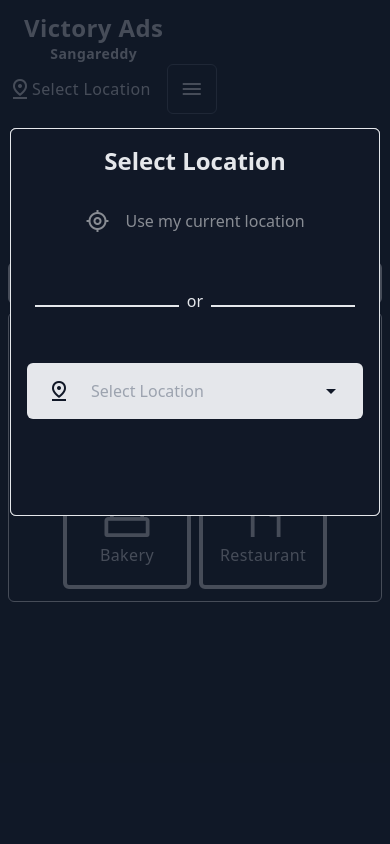
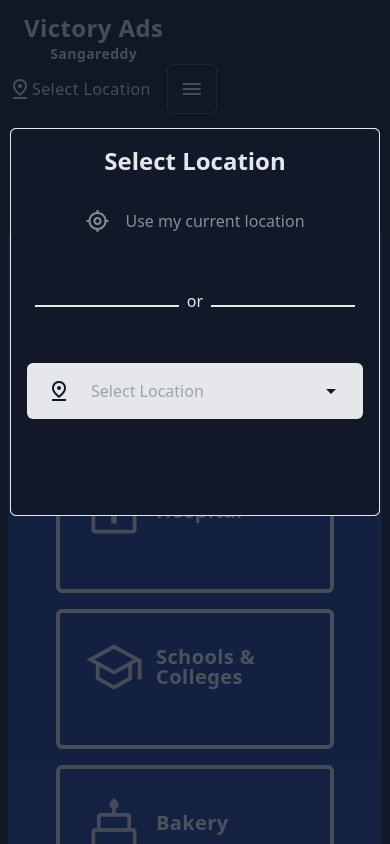
Before and after one commit to dasavarambharadwaj/victory-ads-ui, a Vue app: page /category-list in a window 390 px wide. Built offline with nearby package versions, Linux system fonts and the light colour scheme.

Commit message:
UI changes in categories and category list pages

```diff
--- a/src/assets/illustrations/announceIcon.vue
+++ b/src/assets/illustrations/announceIcon.vue
@@ -71,7 +71,7 @@
             style="isolation: isolate;"></rect>
         <rect x="171.57" y="166.72" width="63.25" height="3.87" fill="#7f1d1d" opacity="0.18"
             style="isolation: isolate;"></rect>
-        <ellipse cx="150.82" cy="246.31" rx="104.8" ry="12.77" fill="#7f1d1d" opacity="0.18"
+        <ellipse cx="150.82" cy="246.31" rx="104.8" ry="12.77" fill="#fbbf24" opacity="0.18"
             style="isolation: isolate;"></ellipse>
         <path
             d="M104.33,280c-.89.68-1.67,1.85-1.2,2.88s1.74,1.17,2.82,1.2A53.48,53.48,0,0,0,118.12,283a.55.55,0,0,0,.32-.14.52.52,0,0,0,.11-.36,55.26,55.26,0,0,0,.38-7.5c-2.2-.62-4.75.13-6.72,1.14C109.68,277.39,106.58,278.26,104.33,280Z"
--- a/src/pages/category/components/vCategoryList.vue
+++ b/src/pages/category/components/vCategoryList.vue
@@ -1,18 +1,18 @@
 <template>
     <div class="flex flex-wrap justify-center">
       <div tabindex="0" aria-label="card 1" v-for="(item,index) in list" :key="index" @click="BusinessSelected(item.id)"
-        class="focus:outline-none cursor-pointer lg:w-5/12 2xl:w-3/12 w-full border-4 border-gray-200 text-gray-200 m-2 bg-gray-900  p-6 shadow rounded">
+        class="focus:outline-none cursor-pointer lg:w-5/12 2xl:w-3/12 w-full border-4 border-gray-200 text-gray-200 m-2 bg-blue-900  p-6 shadow rounded-md">
         <div class="flex items-center border-b border-gray-200  pb-6">
           <span class="material-symbols-outlined text-6xl">{{item.icon}}</span>
           <div class="flex items-start justify-between w-full">
             <div class="pl-3 w-full">
-              <p tabindex="0" class="focus:outline-none text-xl font-medium leading-5 ">
+              <p tabindex="0" class="focus:outline-none text-xl font-bold text-white leading-5 ">
                 {{item.name}}</p>
             </div>
           </div>
         </div>
         <div class="px-2">
-          <p tabindex="0" class="text-sm leading-5 py-4 ">
+          <p tabindex="0" class="text-sm leading-5 text-gray-200 py-4 ">
             {{item.address}}
           </p>
         </div>
@@ -24,10 +24,10 @@ export default {
     name:"categoryList",
     props:{
         list:{
-            type:Array,
-            default() {
-                return [];
-            }
+          type:Array,
+          default() {
+            return [];
+          }
         }
     },
     methods:{
--- a/src/pages/category/index.vue
+++ b/src/pages/category/index.vue
@@ -1,13 +1,18 @@
 <template>
-  <div class="w-full container mx-auto">
-    <div class="flex lg:justify-between flex-col lg:flex-row items-center">
-      <div class="text-2xl text-center lg:text-left font-bold">Hospitals</div>
-      <v-input placeholder="Search Hospitals" prefixIcon="search" size="small" class=" lg:w-1/4 w-full mx-2"
-        v-model="categorySearchString"></v-input>
+  <div
+    class="max-w-screen-2xl mb-8 mt-24 px-8 grid gap-8 md:px-12 lg:px-16 xl:px-32 py-16 mx-auto bg-blue-900 text-gray-200 rounded-lg shadow-lg">
+    <div class="flex flex-col justify-between">
+      <div class="flex lg:justify-between flex-col lg:flex-row items-center">
+        <h2 class="text-4xl text-yellow-400 lg:text-5xl font-bold leading-tight mb-4">Hospitals</h2>
+        <v-input placeholder="Search Hospitals" prefixIcon="search" size="small" class=" lg:w-1/4 w-full mx-2"
+          v-model="categorySearchString"></v-input>
+      </div>
+      <div class="mt-8 text-center hidden lg:block">
+        <contact-us></contact-us>
+      </div>
     </div>
     <div class="rounded-md p-2  text-gray-200">
       <v-category-list @selected="BusinessSelected" :list="list"></v-category-list>
-
     </div>
   </div>
 </template>
--- a/src/pages/categoryList/components/vSelector.vue
+++ b/src/pages/categoryList/components/vSelector.vue
@@ -1,13 +1,18 @@
 <template>
   <div class="flex flex-wrap justify-center">
-    <div v-for="(item,index) in list" :data-value="item.value" :key="index"
-      class=" m-1 shrink-0 rounded-md border-4 cursor-pointer text-gray-200 h-32 w-32 border-gray-200">
-      <div class="flex h-full flex-col items-center justify-center" :data-value="item.value">
-        <span class="material-symbols-outlined text-6xl" :data-value="item.value">{{item.icon}}</span>
-        <span class=" text-center" :data-value="item.value">{{item.name}}</span>
+      <div tabindex="0" aria-label="card 1" :data-value="item.value" v-for="(item,index) in list" :key="index" @click="CategorySelected(item.value)"
+        class="focus:outline-none cursor-pointer lg:w-5/12 2xl:w-3/12 w-full border-4 border-gray-200 text-gray-200 m-2 bg-blue-900  p-6 shadow rounded-md">
+        <div class="flex items-center pb-6">
+          <span class="material-symbols-outlined text-6xl">{{item.icon}}</span>
+          <div class="flex items-start justify-between w-full">
+            <div class="pl-3 w-full">
+              <p tabindex="0" class="focus:outline-none text-xl font-bold text-white leading-5 ">
+                {{item.name}}</p>
+            </div>
+          </div>
+        </div>
       </div>
-    </div>
-  </div>
+      </div>
 </template>
 <script>
 export default {
@@ -19,6 +24,11 @@ export default {
             },
             type:Array
         }
+    },
+    methods:{
+      CategorySelected(value) {
+            this.$emit("selected",value)
+        }
     }
 
 }
--- a/src/pages/categoryList/index.vue
+++ b/src/pages/categoryList/index.vue
@@ -1,12 +1,18 @@
 <template>
-  <div class="w-full mt-24 container mx-auto">
-    <div class="flex lg:justify-between flex-col lg:flex-row items-center">
-      <div class="text-2xl text-center lg:text-left font-bold">Categories</div>
-      <v-input placeholder="Search Categories" prefixIcon="search" size="small" class=" lg:w-1/4 w-full mx-2"
-        v-model="categorySearchString"></v-input>
+  <div
+    class="max-w-screen-2xl mb-8 mt-24 px-8 grid gap-8 md:px-12 lg:px-16 xl:px-32 py-16 mx-auto bg-blue-900 text-gray-200 rounded-lg shadow-lg">
+    <div class="flex flex-col justify-between">
+      <div class="flex lg:justify-between flex-col lg:flex-row items-center">
+        <h2 class="text-4xl text-yellow-400 lg:text-5xl font-bold leading-tight mb-4">Categories</h2>
+        <v-input placeholder="Search Hospitals" prefixIcon="search" size="small" class=" lg:w-1/4 w-full mx-2"
+          v-model="categorySearchString"></v-input>
+      </div>
+      <div class="mt-8 text-center hidden lg:block">
+        <contact-us></contact-us>
+      </div>
     </div>
-    <div class=" rounded-md p-2 border border-gray-200 text-gray-200">
-        <v-selector @click="categorySelected" :list="categoriesList"></v-selector>
+    <div class="rounded-md p-2  text-gray-200">
+      <v-selector @selected="categorySelected" :list="categoriesList"></v-selector>
     </div>
   </div>
 </template>
@@ -50,8 +56,8 @@ import VSelector from '@/pages/categoryList/components/vSelector.vue'
         VSelector
     },
     methods: {
-      categorySelected(e) {
-      this.$router.push({name:'Category',params:{id:e.target.dataset.value}})
+      categorySelected(value) {
+      this.$router.push({name:'Category',params:{id:value}})
       }
     }
   }
```
